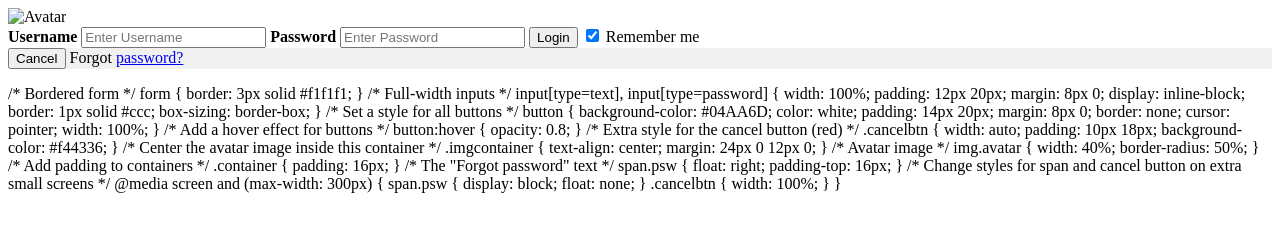
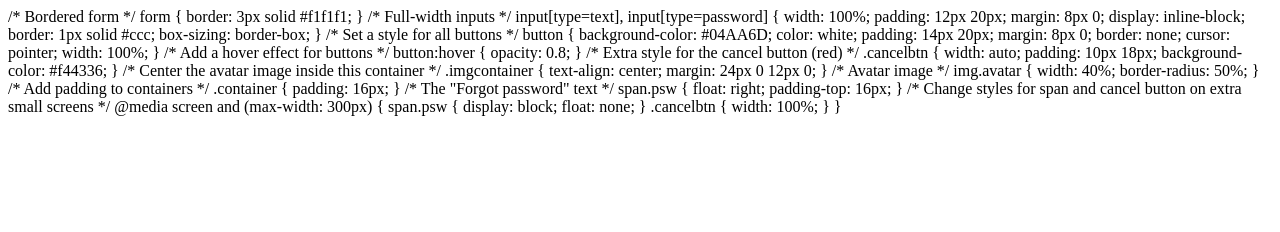
Before and after one commit to atish0201/demojenkins, a plain HTML site: page index.html in a window 1280 px wide. Drawn offline with Linux system fonts and the light colour scheme.

Commit message:
Update index.html

```diff
--- a/index.html
+++ b/index.html
@@ -1,26 +1,3 @@
-<form action="action_page.php" method="post">
-  <div class="imgcontainer">
-    <img src="img_avatar2.png" alt="Avatar" class="avatar">
-  </div>
-
-  <div class="container">
-    <label for="uname"><b>Username</b></label>
-    <input type="text" placeholder="Enter Username" name="uname" required>
-
-    <label for="psw"><b>Password</b></label>
-    <input type="password" placeholder="Enter Password" name="psw" required>
-
-    <button type="submit">Login</button>
-    <label>
-      <input type="checkbox" checked="checked" name="remember"> Remember me
-    </label>
-  </div>
-
-  <div class="container" style="background-color:#f1f1f1">
-    <button type="button" class="cancelbtn">Cancel</button>
-    <span class="psw">Forgot <a href="#">password?</a></span>
-  </div>
-</form>
 /* Bordered form */
 form {
   border: 3px solid #f1f1f1;
```
